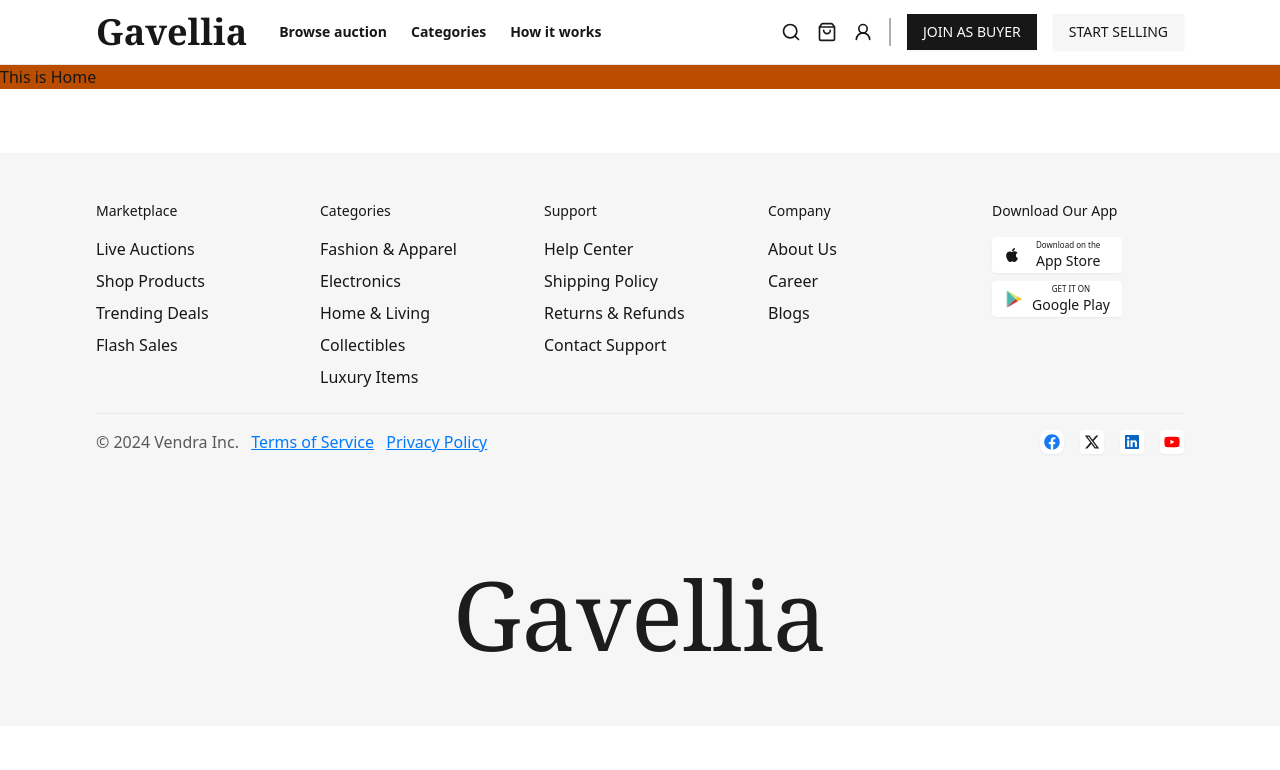
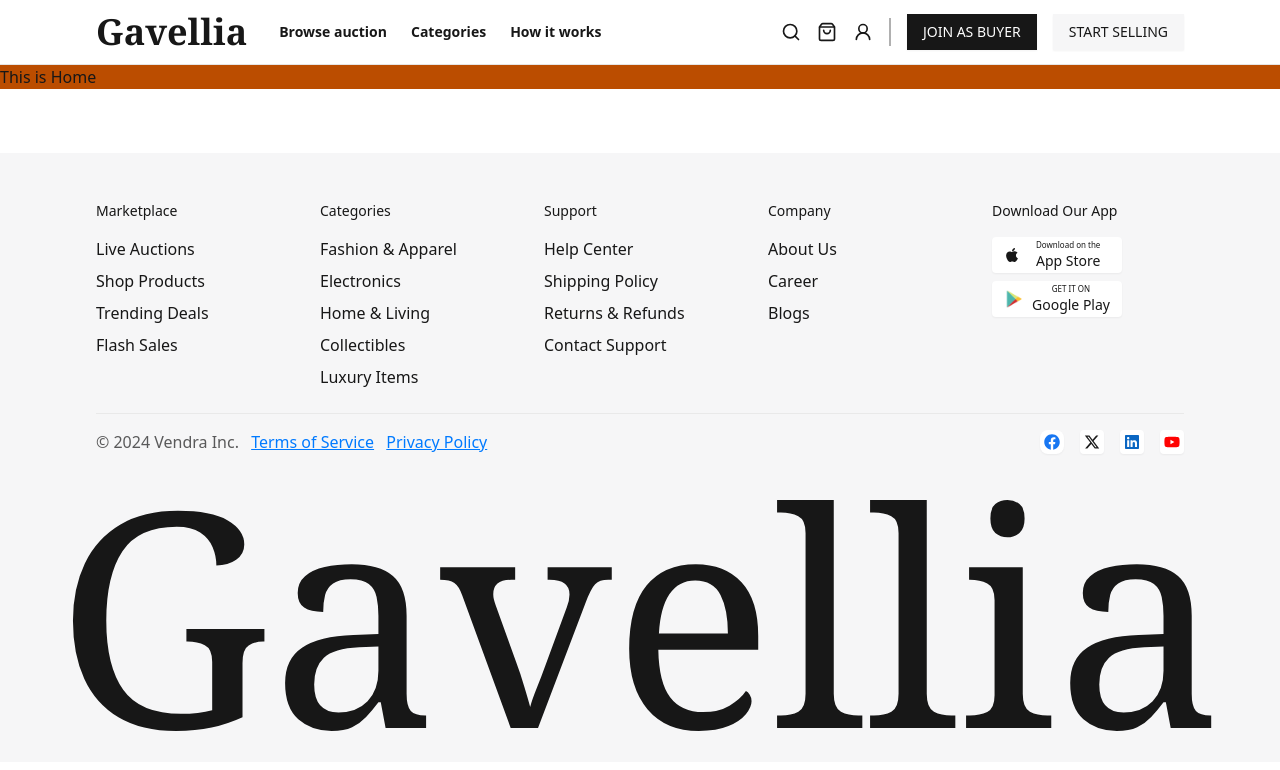
Before and after one commit to rahul3507/Gavellia_Client, a Next.js app: page / in a window 1280 px wide. Shown: the top 770 px of the page. Built offline with nearby package versions, Linux system fonts and the light colour scheme.

Commit message:
Update Footer component styles for improved layout and consistency

```diff
--- a/src/components/Footer.tsx
+++ b/src/components/Footer.tsx
@@ -15,7 +15,7 @@ import { FaX, FaXTwitter } from "react-icons/fa6";
 const Footer = () => {
   return (
     <footer className="bg-card-bg mt-16">
-      <div className="w-full  px-8 sm:px-8 lg:px-16 xl:px-24 2xl:px-32 py-12">
+      <div className="w-full  px-8 sm:px-8 lg:px-16 xl:px-24 2xl:px-32 pt-12">
         <div className="w-full grid  grid-cols-2 md:grid-cols-5 gap-8 ">
           <div className="">
             <h3 className="text-sm text-primary mb-4">Marketplace</h3>
@@ -145,7 +145,7 @@ const Footer = () => {
         </div>
 
         <div className="border-t border-[#e9e9e9] mt-6 pt-4 flex justify-between items-center">
-          <div className="text-base text-primary/70 gap-8">
+          <div className="text-sm md:text-base text-primary/70 gap-8">
             © 2024 Vendra Inc.{" "}
             <a href="#" className="text-link hover:text-link ml-2 underline">
               Terms of Service
@@ -172,8 +172,10 @@ const Footer = () => {
       </div>
 
       {/* Large Gavellia Logo */}
-      <div className="text-center py-16">
-        <h1 className="text-8xl font-serif text-[#1c1c1c]">Gavellia</h1>
+      <div className="text-center mt-2 ">
+        <h1 className="text-5xl md:text-9xl lg:text-[270px] xl:text-[300px] 2xl:text-[330px] font-serif text-primary ">
+          Gavellia
+        </h1>
       </div>
     </footer>
   );
```
